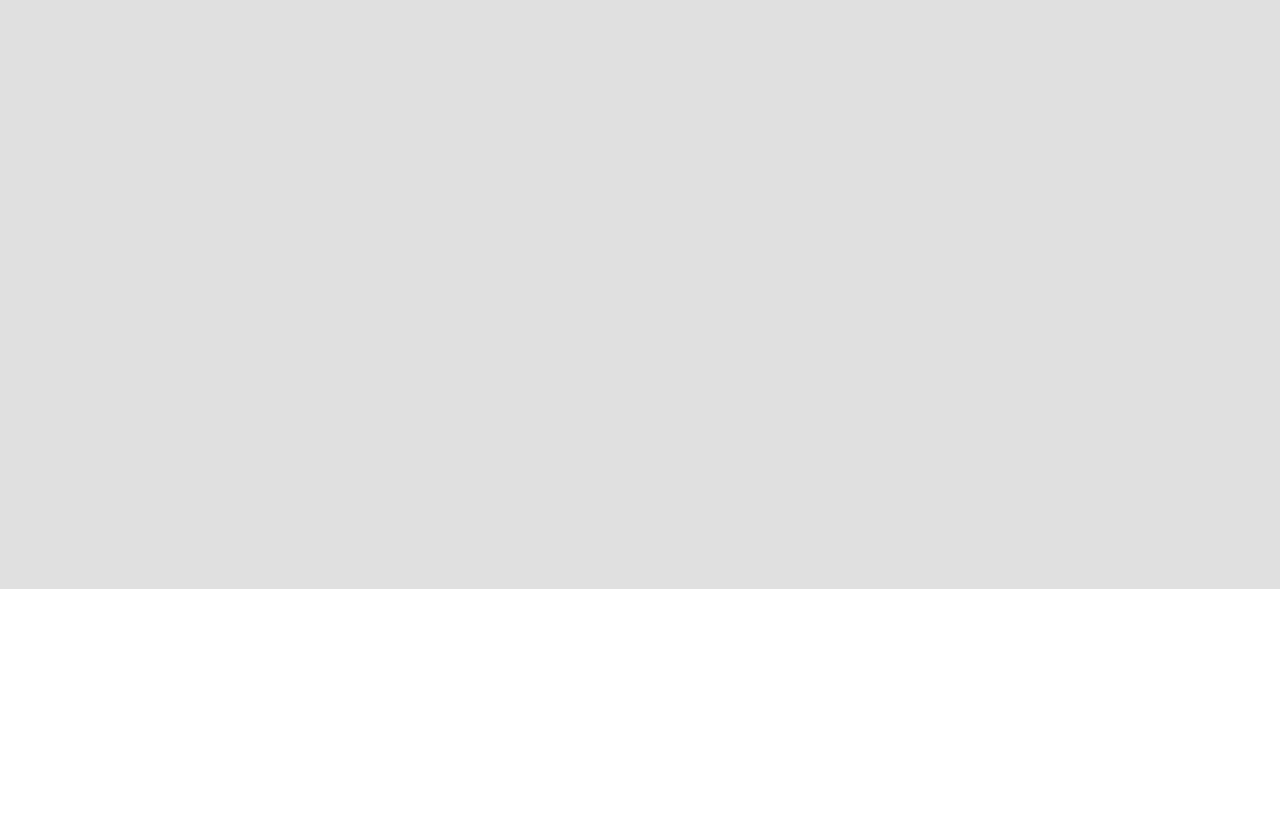
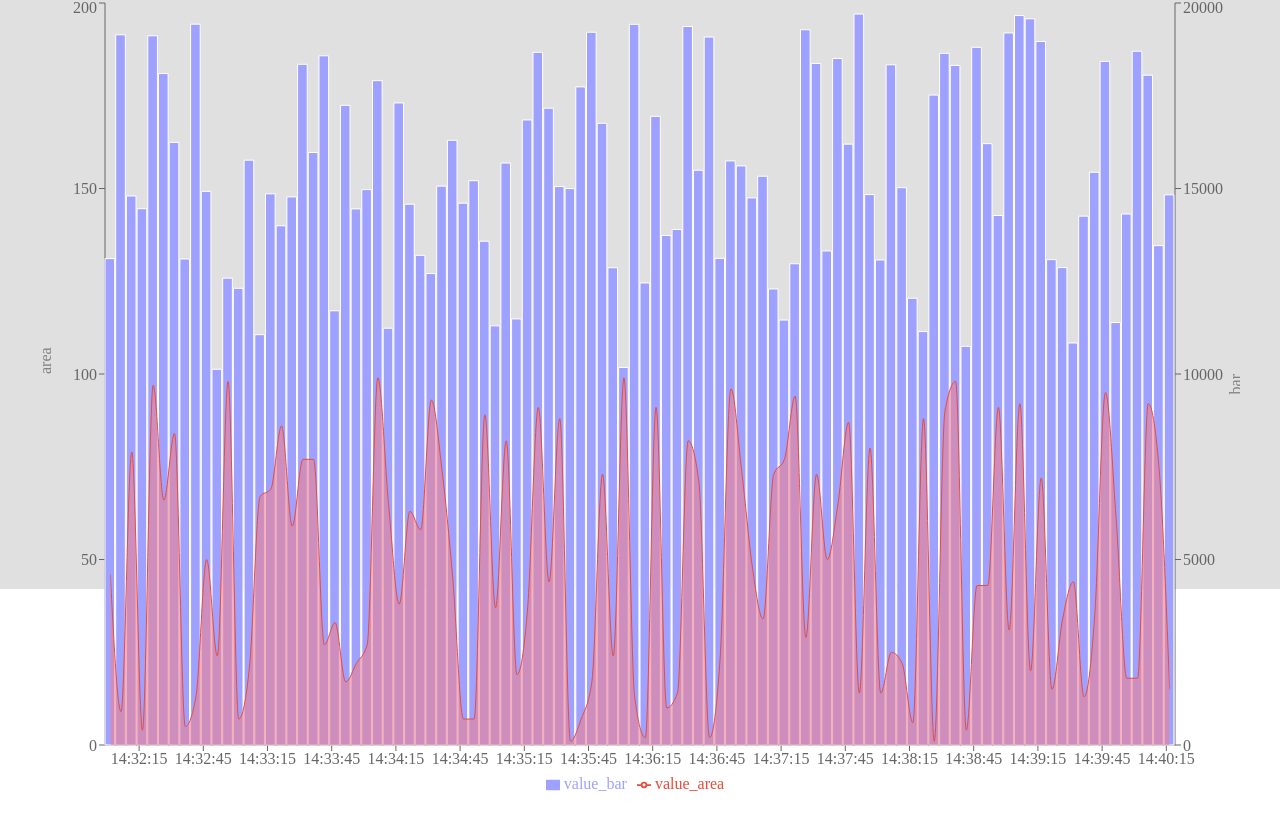
Before and after one commit to hnoch/wanted-pre-onboarding-frontend-4, a React (Vite) app: page / in a window 1280 px wide. Shown: the part 211-1040 px from the top of the page. Before the commit the page ends 800 px from the top, so only its background shows below. Built offline with nearby package versions, Linux system fonts and the light colour scheme.

Commit message:
✨ feat: draw chart

```diff
--- a/package.json
+++ b/package.json
@@ -18,6 +18,7 @@
   "devDependencies": {
     "@types/react": "^18.2.15",
     "@types/react-dom": "^18.2.7",
+    "@types/recharts": "^1.8.24",
     "@types/styled-components": "^5.1.27",
     "@typescript-eslint/eslint-plugin": "^6.0.0",
     "@typescript-eslint/parser": "^6.0.0",
@@ -28,6 +29,7 @@
     "eslint-plugin-react-refresh": "^0.4.3",
     "husky": "^8.0.3",
     "prettier": "^3.0.3",
+    "recharts": "^2.8.0",
     "styled-components": "^6.0.7",
     "typescript": "^5.0.2",
     "vite": "^4.4.5"
--- a/src/App.tsx
+++ b/src/App.tsx
@@ -1,5 +1,5 @@
 import Chart from './pages/Chart'
-import { Layout } from './styles/cmn.style'
+import { Layout } from './styles/Cmn.style'
 
 function App() {
   return (
--- /dev/null
+++ b/src/hooks/useGetMock.ts
@@ -0,0 +1,28 @@
+import { useEffect, useState } from 'react'
+import mock from '../assets/mock_data.json'
+import { MockData } from '../types/mock'
+
+export const useGetMock = () => {
+  const mockKeys = Object.keys(mock.response)
+  const mockValues = Object.values(mock.response)
+
+  const [chartData, setChartData] = useState<MockData[]>([])
+
+  useEffect(() => {
+    setChartData([])
+
+    mockValues.map((item, idx) => {
+      setChartData(chartList => [
+        ...chartList,
+        {
+          time: mockKeys[idx].split(' ')[1],
+          id: item.id,
+          value_area: item.value_area,
+          value_bar: item.value_bar,
+        },
+      ])
+    })
+  }, [])
+
+  return { chartData }
+}
--- a/src/index.css
+++ b/src/index.css
@@ -6,6 +6,11 @@ body {
   margin: 0;
 }
 
+#root {
+  width: 100vw;
+  height: 100vh;
+}
+
 button {
   border: none;
   cursor: pointer;
--- a/src/pages/Chart.tsx
+++ b/src/pages/Chart.tsx
@@ -1,9 +1,40 @@
-import * as Cmn from '../styles/cmn.style'
+import * as Cmn from '../styles/Cmn.style'
+import * as Charts from '../styles/Chart.style'
+import { Area, Bar, ComposedChart, Label, Legend, Tooltip, XAxis, YAxis } from 'recharts'
+import { useGetMock } from '../hooks/useGetMock'
 
 const Chart = () => {
+  const { chartData } = useGetMock()
+
   return (
     <Cmn.Container>
       <Cmn.H1>지역별 분포 차트</Cmn.H1>
+
+      {chartData.length === 0 ? (
+        <div>차트정보가 없습니다.</div>
+      ) : (
+        <Charts.Wrap>
+          <ComposedChart width={1200} height={800} data={chartData}>
+            <XAxis dataKey={'time'} scale={'band'} />
+            <YAxis yAxisId={'value_area'} dataKey={'value_area'} orient="left" domain={[0, 200]}>
+              <Label value="area" offset={0} angle={-90} position="insideLeft" />
+            </YAxis>
+            <YAxis dataKey={'value_bar'} orientation="right" domain={[0, 20000]}>
+              <Label value="bar" offset={0} angle={-90} position="insideRight" />
+            </YAxis>
+            <Tooltip />
+            <Legend />
+            <Bar dataKey={'value_bar'} barSize={15} stroke="#FFF" fill="#9ea1ff" />
+            <Area
+              yAxisId={'value_area'}
+              type="monotone"
+              dataKey={'value_area'}
+              stroke="#E74C3C"
+              fill="#ed8091"
+            />
+          </ComposedChart>
+        </Charts.Wrap>
+      )}
     </Cmn.Container>
   )
 }
--- /dev/null
+++ b/src/styles/Chart.style.ts
@@ -0,0 +1,8 @@
+import styled from 'styled-components'
+
+export const Wrap = styled.div`
+  margin-top: 20px;
+  padding: 40px 0px;
+  display: flex;
+  justify-content: center;
+`
--- a/src/styles/Cmn.style.ts
+++ b/src/styles/Cmn.style.ts
@@ -1,8 +1,8 @@
 import styled from 'styled-components'
 
 export const Layout = styled.div`
-  width: 100vw;
-  height: 100vh;
+  width: 100%;
+  height: 100%;
   display: flex;
   justify-content: center;
   background-color: #e0e0e0;
@@ -10,7 +10,6 @@ export const Layout = styled.div`
 
 export const Container = styled.div`
   padding: 80px 0px;
-  width: 680px;
 `
 
 export const H1 = styled.h1`
--- /dev/null
+++ b/src/types/mock.ts
@@ -0,0 +1 @@
+export type MockData = { id: string; value_area: number; value_bar: number }
```
Also changed, not shown: 1 other file (tests, documents, lock files or other folders).
